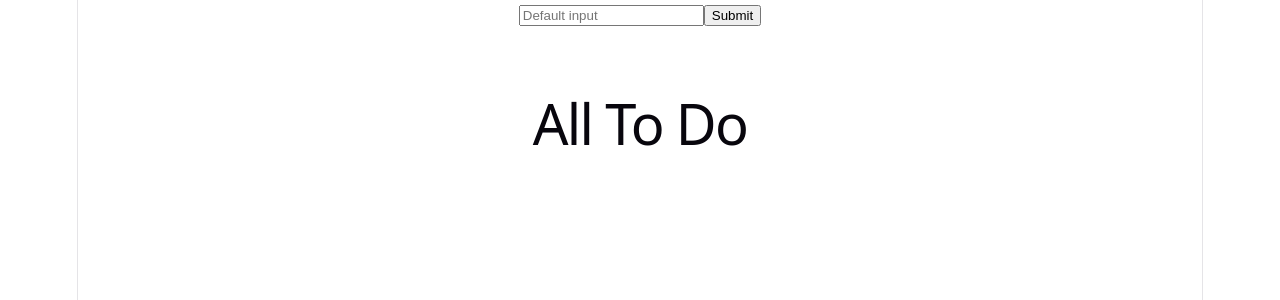
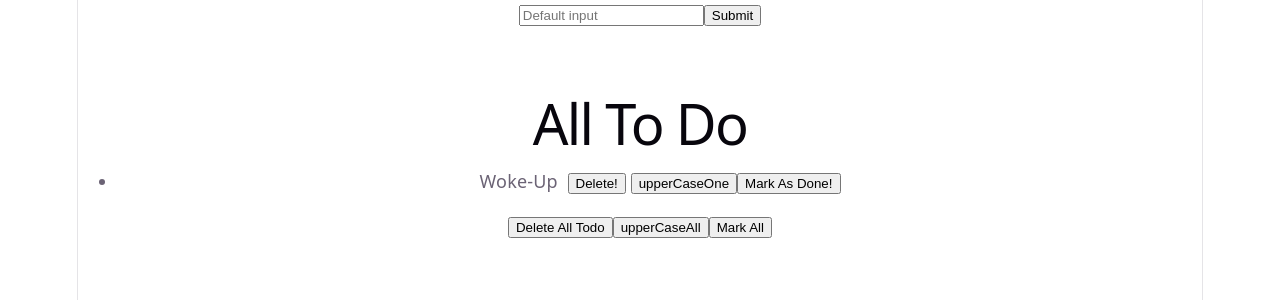
Before and after one commit to vishalranmale-projects/React, a React (Vite) app in the folder React States/: page / in a window 1280 px wide. Shown: the top 300 px of the page. Built offline with nearby package versions, Linux system fonts and the light colour scheme.

Commit message:
Implemented An Todo List Using An React States

```diff
--- a/React States/package.json
+++ b/React States/package.json
@@ -11,7 +11,8 @@
   },
   "dependencies": {
     "react": "^19.2.7",
-    "react-dom": "^19.2.7"
+    "react-dom": "^19.2.7",
+    "uuid": "^14.0.1"
   },
   "devDependencies": {
     "@types/react": "^19.2.17",
--- a/React States/src/App.css
+++ b/React States/src/App.css
@@ -182,6 +182,3 @@
     border-right-color: var(--border);
   }
 }
-body{
-  color: black !important;
-}
--- a/React States/src/Todo.jsx
+++ b/React States/src/Todo.jsx
@@ -1,27 +1,78 @@
 import { useState } from "react";
-import "./App.css";
+import { v4 as uuidv4 } from 'uuid';
+// import "./App.css";
 export default function Todo(){
 // Creating An State Variable
-let[todo,settodo] = useState([]);
+let[todo,settodo] = useState([{task:"Woke-Up",key:uuidv4(),mark:false}]);
+
 function updateTodo(event){
     event.preventDefault();
-    todo.push(`${event.target.todo.value}`);
+    todo.push({
+        task:event.target.todo.value,
+        key:uuidv4()
+    });
+    settodo([...todo]);
+    event.target.todo.value="";
+}
+function EraseAll(){
+settodo([]);
+}
+function deleteTodo(id){
+ let newArr = todo.filter((item)=>{
+return item.key!=id;
+  })
+  settodo(newArr);
+}
+function updateAll(){
+    todo.map((item)=>{
+        return item.task=item.task.toLocaleUpperCase();
+    })
     settodo([...todo]);
 }
-return(<><form onSubmit={updateTodo}>
-    <input name="todo" class="form-control" type="text" placeholder="Default input" aria-label="default input example"></input>
+function updateOne(id){
+todo.map((item)=>{
+    if(item.key == id){
+        console.log("Okay")
+      return item.task=item.task.toLocaleUpperCase();
+    }
+})
+  settodo([...todo]);
+}
+function markOne(id){
+   todo.map((item)=>{
+    if(item.key==id){
+        return item.mark = true;
+    }
+   })
+   settodo([...todo]);
+}
+function markAll(id){
+   todo.map((item)=>{
+        return item.mark = true;
+   })
+   settodo([...todo]);
+}
 
+return(<>
+    <form onSubmit={updateTodo}>
+    <input name="todo" className="form-control" type="text" placeholder="Default input" aria-label="default input example"></input>
     <button>Submit</button>
-</form>
+    </form>
 <br></br><br></br>
 
 <div>
     <h1>All To Do</h1>
     <ul>
        {todo.map((item) => {
-    return <><li key={item}>{item}&nbsp;&nbsp;<button>Delete!</button></li></>;
+    return <>
+    <li key={item.key} style={{textDecoration:item.mark?"line-through":"null"}} >
+                {item.task}&nbsp;&nbsp;<button onClick={()=>{deleteTodo(item.key)}}>Delete!</button>  <button onClick={()=>{updateOne(item.key)}}>upperCaseOne</button><button onClick={()=>{markOne(item.key)}}>Mark As Done!</button></li>
+                </>;
      })}
     </ul>
+    <button onClick={EraseAll}>Delete All Todo</button>
+    <button onClick={updateAll}>upperCaseAll</button>
+     <button onClick={markAll}>Mark All</button>
 </div>
 </>)
 }
--- /dev/null
+++ b/React States/src/app.js
@@ -0,0 +1,6 @@
+let arr = [1,2,3,4,5];
+
+let newArr = arr.filter((ele)=>{
+    return ele>2;
+});
+console.log(newArr);
```
Also changed, not shown: 1 other file (tests, documents, lock files or other folders).
